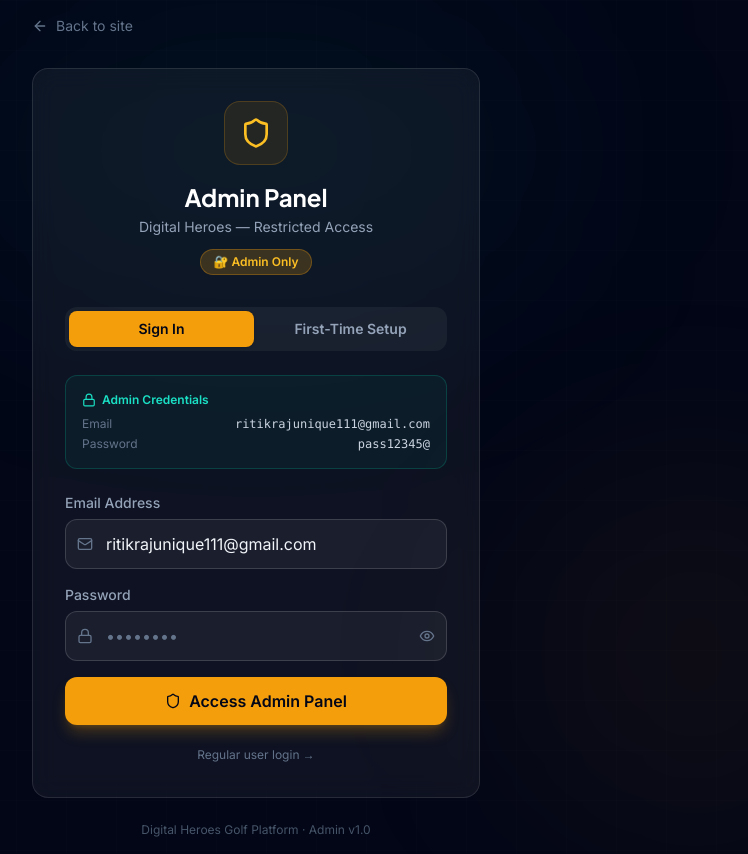
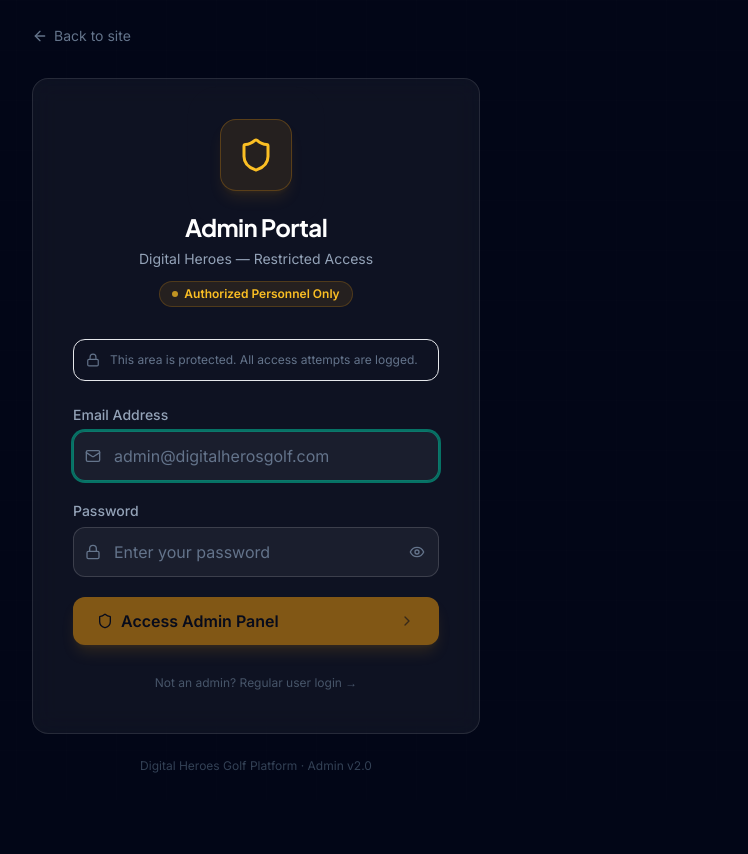
Before and after one commit to codewith-raj/Digital-heroes, a React (Vite) app in the folder frontend/: page /admin/login in a window 1280 px wide. Shown: the whole page, without its empty margins (384-1132 px from the left). After the commit the page ends 800 px from the top, so only its background shows below. Built offline with nearby package versions, Linux system fonts and the light colour scheme.

Commit message:
feat: implement admin authentication routing and dashboard layout components

```diff
--- a/frontend/src/App.jsx
+++ b/frontend/src/App.jsx
@@ -21,6 +21,16 @@ import AdminUsers from './pages/admin/AdminUsers.jsx';
 import AdminDraws from './pages/admin/AdminDraws.jsx';
 import AdminCharities from './pages/admin/AdminCharities.jsx';
 import AdminWinners from './pages/admin/AdminWinners.jsx';
+
+// Guard: redirect already-logged-in admins away from /admin/login
+function AdminLoginGuard() {
+  const { user, profile, loading } = useAuth();
+  // Still resolving — render the login page (it'll redirect once resolved)
+  if (loading) return null;
+  // Already authenticated as admin → go straight to dashboard
+  if (user && profile?.role === 'admin') return <Navigate to="/admin" replace />;
+  return <AdminLogin />;
+}
 
 function AppRoutes() {
   const { user, loading } = useAuth();
@@ -46,7 +56,7 @@ function AppRoutes() {
       <Route path="/charities/:id" element={<CharityProfile />} />
       <Route path="/forgot-password" element={user ? <Navigate to="/dashboard" replace /> : <ForgotPassword />} />
       <Route path="/reset-password" element={<ResetPassword />} />
-      <Route path="/admin/login" element={<AdminLogin />} />
+      <Route path="/admin/login" element={<AdminLoginGuard />} />
 
       {/* Protected — requires auth */}
       <Route element={<ProtectedRoute />}>
--- a/frontend/src/components/AdminLayout.jsx
+++ b/frontend/src/components/AdminLayout.jsx
@@ -74,7 +74,7 @@ export default function AdminLayout({ children, title, subtitle }) {
         {/* Nav links */}
         <nav className="flex-1 p-4 space-y-1 overflow-y-auto">
           {links.map(({ to, label, icon: Icon, exact }) => {
-            const active = exact ? location.pathname === to : location.pathname === to;
+            const active = isActive({ to, exact });
             return (
               <Link
                 key={to}
--- a/frontend/src/pages/admin/AdminLogin.jsx
+++ b/frontend/src/pages/admin/AdminLogin.jsx
@@ -1,25 +1,21 @@
 import { useState } from 'react';
 import { useNavigate, Link } from 'react-router-dom';
-import { motion, AnimatePresence } from 'framer-motion';
-import { Shield, Eye, EyeOff, ArrowLeft, Zap, Lock, Mail, CheckCircle, AlertCircle, RefreshCw } from 'lucide-react';
+import { motion } from 'framer-motion';
+import {
+  Shield, Eye, EyeOff, ArrowLeft, Lock, Mail,
+  AlertCircle, RefreshCw, ChevronRight,
+} from 'lucide-react';
 import { useAuth } from '../../hooks/useAuth.jsx';
-import { supabase } from '../../lib/supabase.js';
-import api from '../../lib/api.js';
-import Logo from '../../components/Logo.jsx';
 
 export default function AdminLogin() {
   const navigate = useNavigate();
-  const { signIn, profile } = useAuth();
+  const { signIn } = useAuth();
 
-  const [email, setEmail]       = useState('ritikrajunique111@gmail.com');
+  const [email, setEmail]       = useState('');
   const [password, setPassword] = useState('');
   const [showPw, setShowPw]     = useState(false);
   const [loading, setLoading]   = useState(false);
   const [error, setError]       = useState('');
-  const [setupMsg, setSetupMsg] = useState('');
-  const [setupLoading, setSetupLoading] = useState(false);
-  const [setupDone, setSetupDone]       = useState(false);
-  const [step, setStep]         = useState('login'); // 'login' | 'setup'
 
   async function handleLogin(e) {
     e.preventDefault();
@@ -27,140 +23,118 @@ export default function AdminLogin() {
     setLoading(true);
     try {
       await signIn({ email, password });
-      // Navigate immediately — AdminRoute will wait for profile load
       navigate('/admin', { replace: true });
     } catch (err) {
-      setError(err.message || 'Invalid credentials. Check your email or password.');
+      setError(err.message || 'Invalid credentials. Please try again.');
     } finally {
       setLoading(false);
     }
   }
 
-  async function handleAdminSetup() {
-    setSetupLoading(true);
-    setSetupMsg('');
-    try {
-      const { data } = await api.post('/auth/admin-setup', { secret: 'dh_admin_setup_2024' });
-      setSetupMsg(data.message || 'Admin role assigned! You can now log in.');
-      setSetupDone(true);
-    } catch (err) {
-      setSetupMsg(err.message || 'Setup failed. Make sure backend is running.');
-    } finally {
-      setSetupLoading(false);
-    }
-  }
-
   return (
     <div className="min-h-screen bg-navy-950 flex items-center justify-center relative overflow-hidden p-4">
-      {/* Background effects */}
-      <div className="absolute inset-0 bg-grid opacity-30 pointer-events-none" />
-      <div className="absolute top-0 left-1/2 -translate-x-1/2 w-[600px] h-[300px] bg-teal-500/5 blur-[120px] rounded-full pointer-events-none" />
-      <div className="absolute bottom-0 right-0 w-[400px] h-[400px] bg-amber-500/5 blur-[100px] rounded-full pointer-events-none" />
+      {/* Ambient background */}
+      <div className="absolute inset-0 bg-grid opacity-20 pointer-events-none" />
+      <div className="absolute top-0 left-1/2 -translate-x-1/2 w-[700px] h-[350px] bg-amber-500/4 blur-[130px] rounded-full pointer-events-none" />
+      <div className="absolute bottom-0 right-0 w-[500px] h-[500px] bg-teal-500/4 blur-[120px] rounded-full pointer-events-none" />
 
       <motion.div
-        initial={{ opacity: 0, y: 24 }}
+        initial={{ opacity: 0, y: 28 }}
         animate={{ opacity: 1, y: 0 }}
-        transition={{ duration: 0.5 }}
+        transition={{ duration: 0.55, ease: 'easeOut' }}
         className="w-full max-w-md relative z-10"
       >
         {/* Back link */}
-        <Link to="/" className="inline-flex items-center gap-2 text-slate-500 hover:text-slate-300 text-sm mb-8 transition-colors">
-          <ArrowLeft className="w-4 h-4" />
+        <Link
+          to="/"
+          className="inline-flex items-center gap-1.5 text-slate-500 hover:text-slate-300 text-sm mb-8 transition-colors group"
+        >
+          <ArrowLeft className="w-4 h-4 group-hover:-translate-x-0.5 transition-transform" />
           Back to site
         </Link>
 
         {/* Card */}
-        <div className="glass p-8">
+        <div className="glass p-8 sm:p-10">
+
           {/* Header */}
           <div className="text-center mb-8">
-            <div className="flex justify-center mb-4">
-              <div className="w-16 h-16 rounded-2xl bg-amber-500/10 border border-amber-500/20 flex items-center justify-center">
-                <Shield className="w-8 h-8 text-amber-400" />
+            <motion.div
+              initial={{ scale: 0.8, opacity: 0 }}
+              animate={{ scale: 1, opacity: 1 }}
+              transition={{ duration: 0.4, delay: 0.1 }}
+              className="flex justify-center mb-5"
+            >
+              <div className="relative">
+                <div className="w-18 h-18 w-[72px] h-[72px] rounded-2xl bg-amber-500/10 border border-amber-500/25 flex items-center justify-center shadow-lg shadow-amber-500/10">
+                  <Shield className="w-9 h-9 text-amber-400" />
                 </div>
+                {/* Pulse ring */}
+                <div className="absolute inset-0 rounded-2xl border border-amber-500/20 animate-ping opacity-30" />
               </div>
-            <h1 className="text-2xl font-bold font-display text-white">Admin Panel</h1>
-            <p className="text-slate-400 text-sm mt-1">Digital Heroes — Restricted Access</p>
-            <span className="badge-amber text-xs mt-3 inline-flex">🔐 Admin Only</span>
-          </div>
+            </motion.div>
 
-          {/* Tabs */}
-          <div className="flex gap-1 bg-white/5 rounded-xl p-1 mb-6">
-            {[
-              { id: 'login', label: 'Sign In' },
-              { id: 'setup', label: 'First-Time Setup' },
-            ].map(tab => (
-              <button
-                key={tab.id}
-                onClick={() => setStep(tab.id)}
-                className={`flex-1 py-2 rounded-lg text-sm font-semibold transition-all ${
-                  step === tab.id
-                    ? 'bg-amber-500 text-navy-950 shadow'
-                    : 'text-slate-400 hover:text-white'
-                }`}
-              >
-                {tab.label}
-              </button>
-            ))}
-          </div>
-
-          <AnimatePresence mode="wait">
-            {step === 'login' ? (
-              <motion.div key="login" initial={{ opacity: 0, x: -10 }} animate={{ opacity: 1, x: 0 }} exit={{ opacity: 0, x: 10 }}>
-                {/* Credential hint box */}
-                <div className="mb-6 p-4 rounded-xl border border-teal-500/20 bg-teal-500/5">
-                  <p className="text-teal-400 text-xs font-semibold mb-2 flex items-center gap-1.5">
-                    <Lock className="w-3.5 h-3.5" /> Admin Credentials
+            <h1 className="text-2xl font-bold font-display text-white tracking-tight">
+              Admin Portal
+            </h1>
+            <p className="text-slate-400 text-sm mt-1.5">
+              Digital Heroes — Restricted Access
             </p>
-                  <div className="space-y-1">
-                    <div className="flex items-center justify-between">
-                      <span className="text-slate-500 text-xs">Email</span>
-                      <span className="text-slate-300 text-xs font-mono">ritikrajunique111@gmail.com</span>
-                    </div>
-                    <div className="flex items-center justify-between">
-                      <span className="text-slate-500 text-xs">Password</span>
-                      <span className="text-slate-300 text-xs font-mono">pass12345@</span>
-                    </div>
+            <div className="mt-3 inline-flex items-center gap-1.5 px-3 py-1 rounded-full bg-amber-500/10 border border-amber-500/20 text-amber-400 text-xs font-semibold">
+              <span className="w-1.5 h-1.5 rounded-full bg-amber-400 animate-pulse" />
+              Authorized Personnel Only
             </div>
           </div>
 
-                <form onSubmit={handleLogin} className="space-y-4">
+          {/* Security notice */}
+          <div className="mb-6 flex items-center gap-2.5 p-3 rounded-xl bg-white/3 border border-white/8">
+            <Lock className="w-3.5 h-3.5 text-slate-500 shrink-0" />
+            <p className="text-slate-500 text-xs">
+              This area is protected. All access attempts are logged.
+            </p>
+          </div>
+
+          {/* Form */}
+          <form onSubmit={handleLogin} className="space-y-5">
             {/* Email */}
             <div>
-                    <label className="label">Email Address</label>
+              <label htmlFor="admin-email" className="label">Email Address</label>
               <div className="relative">
-                      <Mail className="absolute left-3 top-1/2 -translate-y-1/2 w-4 h-4 text-slate-500" />
+                <Mail className="absolute left-3 top-1/2 -translate-y-1/2 w-4 h-4 text-slate-500 pointer-events-none" />
                 <input
                   type="email"
                   id="admin-email"
                   value={email}
                   onChange={e => setEmail(e.target.value)}
                   className="input pl-10"
-                        placeholder="admin@email.com"
+                  placeholder="admin@digitalherosgolf.com"
                   required
                   autoComplete="email"
+                  autoFocus
                 />
               </div>
             </div>
 
             {/* Password */}
             <div>
-                    <label className="label">Password</label>
+              <label htmlFor="admin-password" className="label">Password</label>
               <div className="relative">
-                      <Lock className="absolute left-3 top-1/2 -translate-y-1/2 w-4 h-4 text-slate-500" />
+                <Lock className="absolute left-3 top-1/2 -translate-y-1/2 w-4 h-4 text-slate-500 pointer-events-none" />
                 <input
                   type={showPw ? 'text' : 'password'}
                   id="admin-password"
                   value={password}
                   onChange={e => setPassword(e.target.value)}
                   className="input pl-10 pr-11"
-                        placeholder="••••••••"
+                  placeholder="Enter your password"
                   required
                   autoComplete="current-password"
                 />
                 <button
                   type="button"
                   onClick={() => setShowPw(v => !v)}
-                        className="absolute right-3 top-1/2 -translate-y-1/2 text-slate-500 hover:text-slate-300 transition-colors"
+                  className="absolute right-3 top-1/2 -translate-y-1/2 text-slate-500 hover:text-slate-300 transition-colors p-0.5"
+                  tabIndex={-1}
+                  aria-label={showPw ? 'Hide password' : 'Show password'}
                 >
                   {showPw ? <EyeOff className="w-4 h-4" /> : <Eye className="w-4 h-4" />}
                 </button>
@@ -172,29 +146,19 @@ export default function AdminLogin() {
               <motion.div
                 initial={{ opacity: 0, y: -6 }}
                 animate={{ opacity: 1, y: 0 }}
-                      className="flex items-start gap-2 p-3 rounded-xl bg-red-500/10 border border-red-500/20 text-red-400 text-sm"
+                className="flex items-start gap-2.5 p-3.5 rounded-xl bg-red-500/10 border border-red-500/25 text-red-400 text-sm"
               >
                 <AlertCircle className="w-4 h-4 mt-0.5 shrink-0" />
-                      <div>
                 <p>{error}</p>
-                        {error.includes('role') || error.includes('not found') ? (
-                          <button
-                            type="button"
-                            onClick={() => setStep('setup')}
-                            className="underline text-xs mt-1 text-red-300 hover:text-red-200"
-                          >
-                            Run first-time setup →
-                          </button>
-                        ) : null}
-                      </div>
               </motion.div>
             )}
 
+            {/* Submit */}
             <button
               type="submit"
               id="admin-login-btn"
-                    disabled={loading}
-                    className="btn-primary w-full justify-center bg-amber-500 hover:bg-amber-400 shadow-amber-500/25 hover:shadow-amber-500/40 mt-2"
+              disabled={loading || !email || !password}
+              className="btn-primary w-full justify-center bg-amber-500 hover:bg-amber-400 shadow-amber-500/25 hover:shadow-amber-500/40 disabled:opacity-50 disabled:cursor-not-allowed mt-1 group"
             >
               {loading ? (
                 <RefreshCw className="w-4 h-4 animate-spin" />
@@ -202,96 +166,26 @@ export default function AdminLogin() {
                 <Shield className="w-4 h-4" />
               )}
               {loading ? 'Signing in...' : 'Access Admin Panel'}
+              {!loading && (
+                <ChevronRight className="w-4 h-4 ml-auto opacity-60 group-hover:translate-x-0.5 transition-transform" />
+              )}
             </button>
           </form>
 
-                <div className="mt-4 text-center">
-                  <Link to="/login" className="text-slate-500 hover:text-slate-400 text-xs transition-colors">
-                    Regular user login →
+          {/* Footer link */}
+          <div className="mt-6 text-center">
+            <Link
+              to="/login"
+              className="text-slate-600 hover:text-slate-400 text-xs transition-colors"
+            >
+              Not an admin? Regular user login →
             </Link>
           </div>
-              </motion.div>
-            ) : (
-              <motion.div key="setup" initial={{ opacity: 0, x: 10 }} animate={{ opacity: 1, x: 0 }} exit={{ opacity: 0, x: -10 }}>
-                <div className="space-y-4">
-                  <div className="p-4 rounded-xl border border-amber-500/20 bg-amber-500/5">
-                    <p className="text-amber-400 text-sm font-semibold mb-2 flex items-center gap-2">
-                      <Zap className="w-4 h-4" /> First-Time Setup
-                    </p>
-                    <p className="text-slate-400 text-xs leading-relaxed">
-                      This step assigns the <strong className="text-slate-300">admin role</strong> to{' '}
-                      <span className="font-mono text-teal-400">ritikrajunique111@gmail.com</span> in the Supabase database.
-                      Run this once after the account is created in Supabase.
-                    </p>
         </div>
 
-                  <div className="space-y-3 p-4 rounded-xl bg-white/3 border border-white/5">
-                    <p className="text-slate-400 text-xs font-semibold uppercase tracking-wider">Steps</p>
-                    {[
-                      'Make sure the backend server is running (npm run dev in /backend)',
-                      'Ensure the admin account is registered in Supabase Auth',
-                      'Click "Assign Admin Role" below',
-                      'Then return to Sign In tab and log in',
-                    ].map((step, i) => (
-                      <div key={i} className="flex items-start gap-3">
-                        <span className={`w-5 h-5 rounded-full flex items-center justify-center text-xs font-bold shrink-0 mt-0.5 ${
-                          setupDone && i < 3 ? 'bg-green-500/20 text-green-400' : 'bg-white/10 text-slate-400'
-                        }`}>
-                          {setupDone && i < 3 ? '✓' : i + 1}
-                        </span>
-                        <p className="text-slate-400 text-xs leading-relaxed">{step}</p>
-                      </div>
-                    ))}
-                  </div>
-
-                  {setupMsg && (
-                    <motion.div
-                      initial={{ opacity: 0, y: -6 }}
-                      animate={{ opacity: 1, y: 0 }}
-                      className={`flex items-start gap-2 p-3 rounded-xl text-sm ${
-                        setupDone
-                          ? 'bg-green-500/10 border border-green-500/20 text-green-400'
-                          : 'bg-red-500/10 border border-red-500/20 text-red-400'
-                      }`}
-                    >
-                      {setupDone ? <CheckCircle className="w-4 h-4 shrink-0 mt-0.5" /> : <AlertCircle className="w-4 h-4 shrink-0 mt-0.5" />}
-                      <p>{setupMsg}</p>
-                    </motion.div>
-                  )}
-
-                  <button
-                    id="admin-setup-btn"
-                    onClick={handleAdminSetup}
-                    disabled={setupLoading || setupDone}
-                    className="btn-primary w-full justify-center bg-amber-500 hover:bg-amber-400 disabled:opacity-60 disabled:cursor-not-allowed"
-                  >
-                    {setupLoading ? (
-                      <RefreshCw className="w-4 h-4 animate-spin" />
-                    ) : setupDone ? (
-                      <CheckCircle className="w-4 h-4" />
-                    ) : (
-                      <Zap className="w-4 h-4" />
-                    )}
-                    {setupLoading ? 'Setting up...' : setupDone ? 'Role Assigned ✓' : 'Assign Admin Role'}
-                  </button>
-
-                  {setupDone && (
-                    <button
-                      onClick={() => setStep('login')}
-                      className="btn-secondary w-full justify-center text-sm"
-                    >
-                      Go to Sign In →
-                    </button>
-                  )}
-                </div>
-              </motion.div>
-            )}
-          </AnimatePresence>
-        </div>
-
-        {/* Footer */}
-        <p className="text-center text-slate-600 text-xs mt-6">
-          Digital Heroes Golf Platform · Admin v1.0
+        {/* Bottom caption */}
+        <p className="text-center text-slate-700 text-xs mt-6">
+          Digital Heroes Golf Platform · Admin v2.0
         </p>
       </motion.div>
     </div>
```
Also changed, not shown: frontend/src/components/AdminRoute.jsx (+18 -7 lines). Lines whose indentation alone changed are shown as unchanged.
